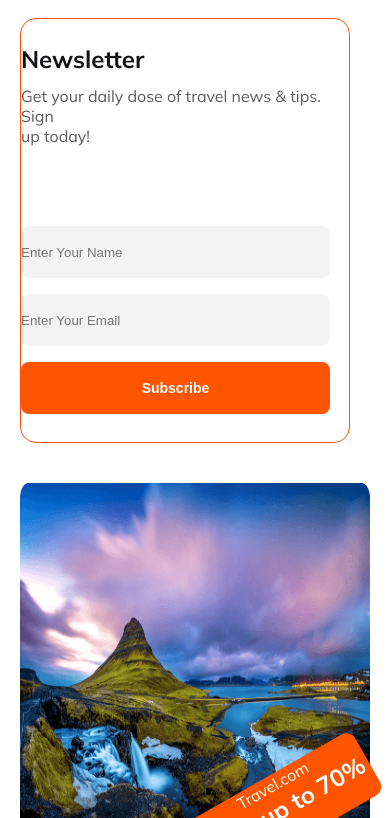
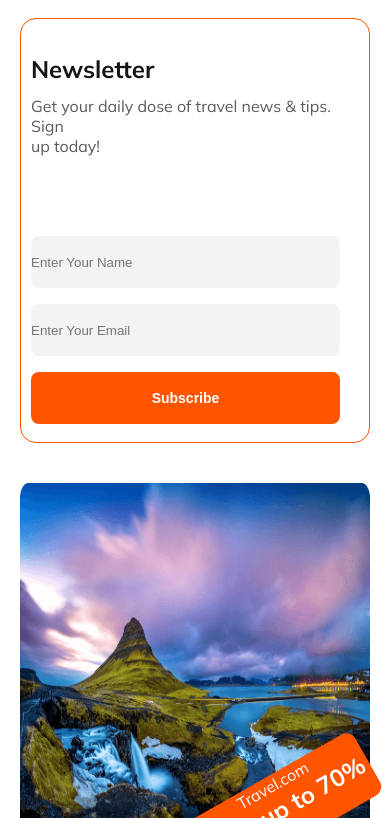
Before and after one commit to MohammadShoyaib/tarvel-hero-A2-, a plain HTML site: page index.html in a window 390 px wide. Shown: the part 7735-8553 px from the top of the page. Drawn offline with Linux system fonts and the light colour scheme.

Commit message:
another change done

```diff
--- a/style/style.css
+++ b/style/style.css
@@ -659,7 +659,8 @@ hr{
     .newsletter-form {
         height: 425px;
         border-radius: 16px;
-        padding: 0;
+        padding: 10px;
+        margin: 0 auto;
         border: 1px solid #FF5400;
     }
     .newsletter-filed input {
```
